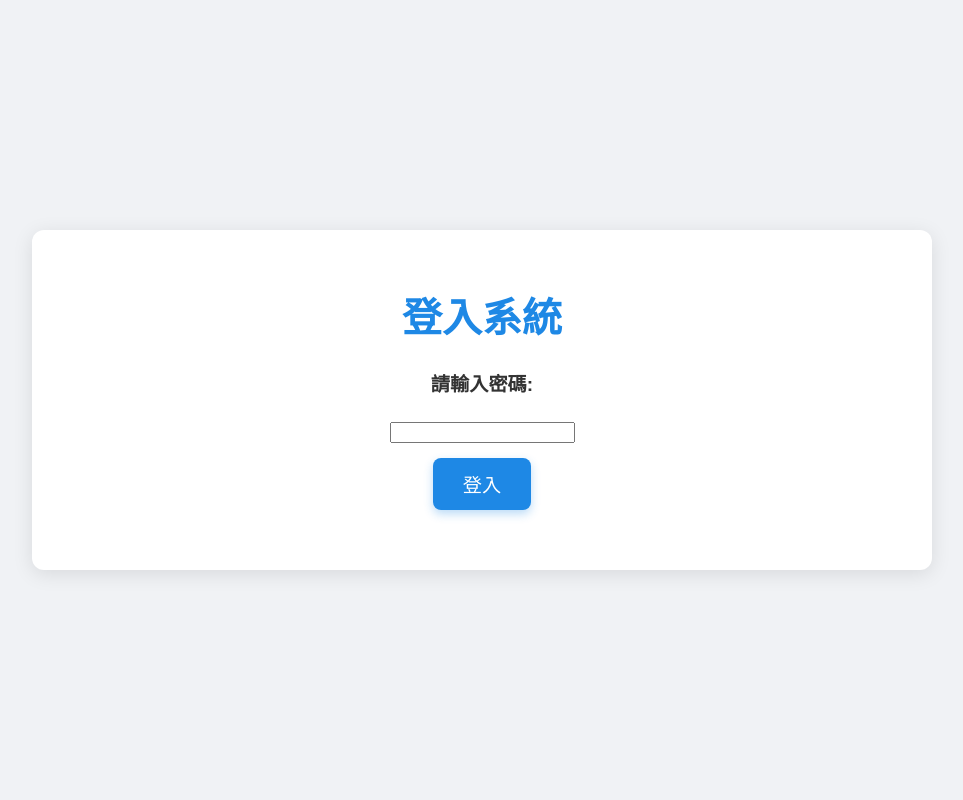
After one commit to likahang/ctinews, a Flask app: page /login in a window 1280 px wide. The commit adds this page. Shown: the whole page, without its empty margins (158-1121 px from the left). Run offline with Flask 3, Linux system fonts and the light colour scheme.

Commit message:
feat: 增加網站密碼登入與保護機制

```diff
--- a/app.py
+++ b/app.py
@@ -1,4 +1,4 @@
-from flask import Flask, render_template, request
+from flask import Flask, render_template, request, session, redirect, url_for
 import base64
 import os
 import io
@@ -12,6 +12,7 @@ import textwrap
 from scraper import Scraper
 import re # 將 re 模組的導入移到檔案頂部
 from config import LAYOUT_CONFIG
+from functools import wraps
 
 # 取得目前檔案所在的目錄
 APP_ROOT = os.path.dirname(os.path.abspath(__file__))
@@ -334,17 +335,52 @@ def create_layout_image(data, show_source=True, dual_image_data=None):
 
 app = Flask(__name__)
 
+# --- 密碼與 Session 設定 ---
+# 為了讓 session 運作，需要設定一個 secret_key
+# 在生產環境中，建議使用更複雜且來自環境變數的密鑰
+app.secret_key = os.environ.get('FLASK_SECRET_KEY', 'a_default_secret_key_for_development')
+
+# 從環境變數讀取密碼，如果沒有設定，則使用一個預設密碼
+APP_PASSWORD = os.environ.get('APP_PASSWORD', 'ctinews')
+
 # --- 簡單的記憶體快取機制 ---
 url_cache = {}
 CACHE_TTL = 600  # 快取存活時間（秒），這裡設定為 10 分鐘
 
+# --- 登入裝飾器 ---
+def login_required(f):
+    @wraps(f)
+    def decorated_function(*args, **kwargs):
+        if 'logged_in' not in session:
+            return redirect(url_for('login', next=request.url))
+        return f(*args, **kwargs)
+    return decorated_function
+
+@app.route('/login', methods=['GET', 'POST'])
+def login():
+    error = None
+    if request.method == 'POST':
+        if request.form.get('password') == APP_PASSWORD:
+            session['logged_in'] = True
+            next_url = request.args.get('next')
+            return redirect(next_url or url_for('index'))
+        else:
+            error = '密碼錯誤，請重試。'
+    return render_template('login.html', error=error)
+
+@app.route('/logout')
+def logout():
+    session.pop('logged_in', None)
+    return redirect(url_for('login'))
 
 @app.route('/')
+@login_required
 def index():
     """首頁路由，顯示網址輸入表單"""
     return render_template('index.html')
 
 @app.route('/generate_image', methods=['POST'])
+@login_required
 def generate_image():
     url = request.form.get('url')
     if not url:
@@ -452,6 +488,7 @@ def generate_image():
         return render_template('index.html', error=f"處理失敗: {str(e)}")
 
 @app.route('/debug_html', methods=['POST'])
+@login_required
 def debug_html():
     """診斷網頁 HTML 結構的路由"""
     if not url:
--- a/templates/index.html
+++ b/templates/index.html
@@ -9,6 +9,9 @@
 </head>
 <body>
     <div class="container">
+        <div class="header-bar">
+            <a href="{{ url_for('logout') }}" class="logout-button">登出</a>
+        </div>
         <h1>中天新聞網自動化</h1>
         <form id="urlForm" action="/generate_image" method="post">
             <label for="url_input">請輸入網址:</label>
--- /dev/null
+++ b/templates/login.html
@@ -0,0 +1,23 @@
+<!DOCTYPE html>
+<html lang="zh-TW">
+<head>
+    <meta charset="UTF-8">
+    <meta name="viewport" content="width=device-width, initial-scale=1.0">
+    <title>登入 - 中天新聞網自動化</title>
+    <link rel="stylesheet" href="{{ url_for('static', filename='style.css') }}">
+</head>
+<body>
+    <div class="container">
+        <h1>登入系統</h1>
+        <form method="post">
+            <label for="password">請輸入密碼:</label>
+            <input type="password" id="password" name="password" required>
+            <button type="submit">登入</button>
+        </form>
+
+        {% if error %}
+            <p class="error-message" style="margin-top: 20px;">{{ error }}</p>
+        {% endif %}
+    </div>
+</body>
+</html>
```
Also changed, not shown: preview.png (added).
